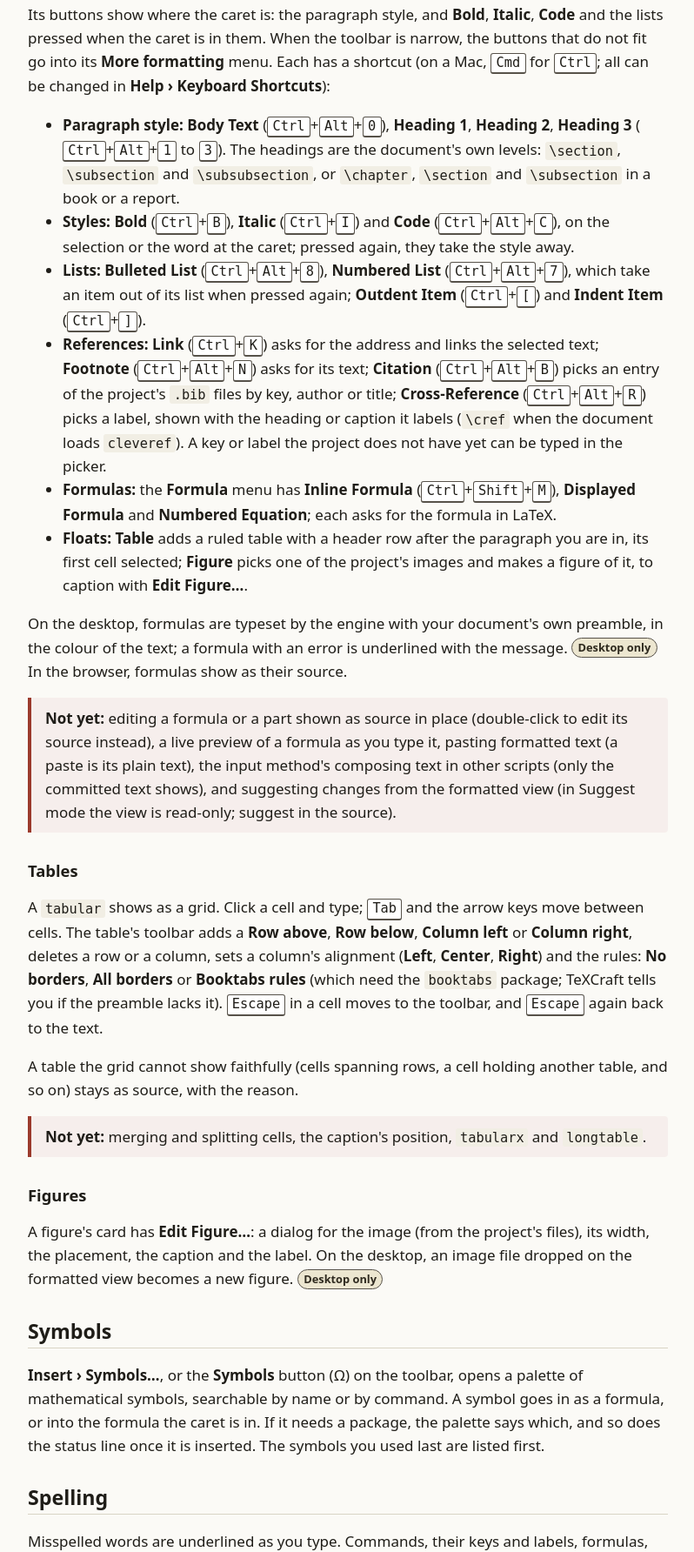
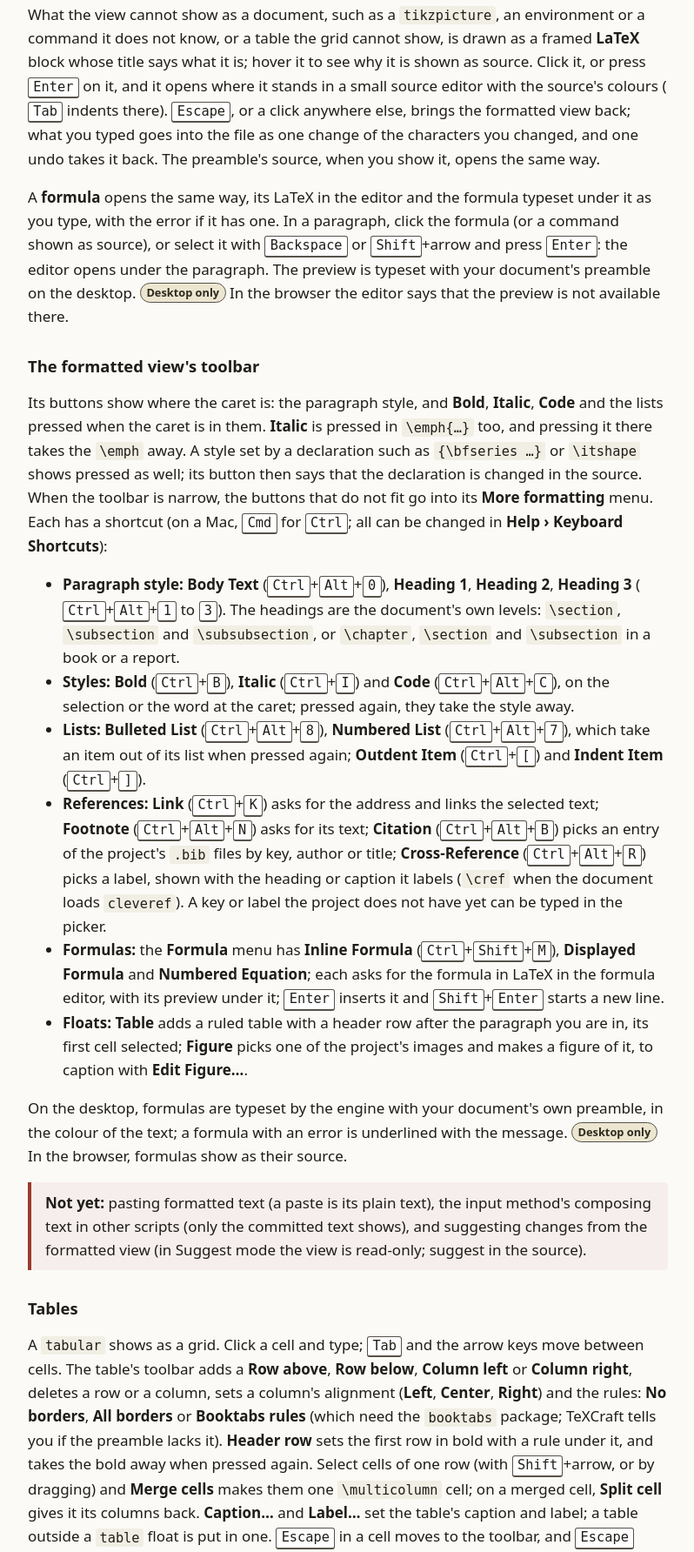
Before and after one commit to skadge/texcraft, a plain HTML site: page docs/guide/writing.html in a window 1280 px wide. Shown: the part 2791-4575 px from the top of the page at 87% size, without its empty margins (376-1174 px from the left). Drawn offline with Linux system fonts and the light colour scheme.

Commit message:
Docs: editing in place, formula previews, the table toolbar and figures in the guide, ROADMAP F3/F4, progress fragment
Co-Authored-By: Claude Opus 5.5 <noreply@anthropic.com>

```diff
--- a/docs/guide/writing.html
+++ b/docs/guide/writing.html
@@ -73,34 +73,38 @@
         <li><kbd>Enter</kbd> ends a paragraph; at the end of a heading it starts a paragraph under it; in a list it starts a new item, and on an empty item it ends the list (in a nested list, the item goes one level out).</li>
         <li><kbd>Backspace</kbd> at the start of a paragraph joins it to the one before; at the start of a heading it makes the heading body text; at the start of a list item it takes the item out of the list.</li>
         <li>In a list, <kbd>Tab</kbd> puts the item under the one before it, <kbd>Shift</kbd>+<kbd>Tab</kbd> takes it one level out.</li>
-        <li>A chip, a formula or a part shown as source is one unit: <kbd>Backspace</kbd> or <kbd>Delete</kbd> next to it selects it, a second press deletes it. Double-click it to edit its source.</li>
+        <li>A chip, a formula or a part shown as source is one unit: <kbd>Backspace</kbd> or <kbd>Delete</kbd> next to it selects it, a second press deletes it.</li>
         <li>Undo takes back typing a word at a time.</li>
         <li>Hover a citation to see who wrote it and when, from the project's <code>.bib</code> files. <kbd>Ctrl</kbd>+click a cross-reference to go to its label.</li>
         <li>Right-click (or <kbd>Shift</kbd>+<kbd>F10</kbd>) for the text's menu: on a misspelled word, its spellings, <span class="ui">Add to Dictionary</span> and <span class="ui">Ignore</span>, then cut, copy, paste and select all.</li>
       </ul>
+      <h3 id="formatted-latex">LaTeX and formulas, edited in place</h3>
+      <p>What the view cannot show as a document, such as a <code>tikzpicture</code>, an environment or a command it does not know, or a table the grid cannot show, is drawn as a framed <strong>LaTeX</strong> block whose title says what it is; hover it to see why it is shown as source. Click it, or press <kbd>Enter</kbd> on it, and it opens where it stands in a small source editor with the source's colours (<kbd>Tab</kbd> indents there). <kbd>Escape</kbd>, or a click anywhere else, brings the formatted view back; what you typed goes into the file as one change of the characters you changed, and one undo takes it back. The preamble's source, when you show it, opens the same way.</p>
+      <p>A <strong>formula</strong> opens the same way, its LaTeX in the editor and the formula typeset under it as you type, with the error if it has one. In a paragraph, click the formula (or a command shown as source), or select it with <kbd>Backspace</kbd> or <kbd>Shift</kbd>+arrow and press <kbd>Enter</kbd>: the editor opens under the paragraph. The preview is typeset with your document's preamble on the desktop. <span class="tag">Desktop only</span> In the browser the editor says that the preview is not available there.</p>
       <h3 id="formatted-toolbar">The formatted view's toolbar</h3>
-      <p>Its buttons show where the caret is: the paragraph style, and <span class="ui">Bold</span>, <span class="ui">Italic</span>, <span class="ui">Code</span> and the lists pressed when the caret is in them. When the toolbar is narrow, the buttons that do not fit go into its <span class="ui">More formatting</span> menu. Each has a shortcut (on a Mac, <kbd>Cmd</kbd> for <kbd>Ctrl</kbd>; all can be changed in <span class="ui">Help › Keyboard Shortcuts</span>):</p>
+      <p>Its buttons show where the caret is: the paragraph style, and <span class="ui">Bold</span>, <span class="ui">Italic</span>, <span class="ui">Code</span> and the lists pressed when the caret is in them. <span class="ui">Italic</span> is pressed in <code>\emph{…}</code> too, and pressing it there takes the <code>\emph</code> away. A style set by a declaration such as <code>{\bfseries …}</code> or <code>\itshape</code> shows pressed as well; its button then says that the declaration is changed in the source. When the toolbar is narrow, the buttons that do not fit go into its <span class="ui">More formatting</span> menu. Each has a shortcut (on a Mac, <kbd>Cmd</kbd> for <kbd>Ctrl</kbd>; all can be changed in <span class="ui">Help › Keyboard Shortcuts</span>):</p>
       <ul>
         <li><strong>Paragraph style:</strong> <span class="ui">Body Text</span> (<kbd>Ctrl</kbd>+<kbd>Alt</kbd>+<kbd>0</kbd>), <span class="ui">Heading 1</span>, <span class="ui">Heading 2</span>, <span class="ui">Heading 3</span> (<kbd>Ctrl</kbd>+<kbd>Alt</kbd>+<kbd>1</kbd> to <kbd>3</kbd>). The headings are the document's own levels: <code>\section</code>, <code>\subsection</code> and <code>\subsubsection</code>, or <code>\chapter</code>, <code>\section</code> and <code>\subsection</code> in a book or a report.</li>
         <li><strong>Styles:</strong> <span class="ui">Bold</span> (<kbd>Ctrl</kbd>+<kbd>B</kbd>), <span class="ui">Italic</span> (<kbd>Ctrl</kbd>+<kbd>I</kbd>) and <span class="ui">Code</span> (<kbd>Ctrl</kbd>+<kbd>Alt</kbd>+<kbd>C</kbd>), on the selection or the word at the caret; pressed again, they take the style away.</li>
         <li><strong>Lists:</strong> <span class="ui">Bulleted List</span> (<kbd>Ctrl</kbd>+<kbd>Alt</kbd>+<kbd>8</kbd>), <span class="ui">Numbered List</span> (<kbd>Ctrl</kbd>+<kbd>Alt</kbd>+<kbd>7</kbd>), which take an item out of its list when pressed again; <span class="ui">Outdent Item</span> (<kbd>Ctrl</kbd>+<kbd>[</kbd>) and <span class="ui">Indent Item</span> (<kbd>Ctrl</kbd>+<kbd>]</kbd>).</li>
         <li><strong>References:</strong> <span class="ui">Link</span> (<kbd>Ctrl</kbd>+<kbd>K</kbd>) asks for the address and links the selected text; <span class="ui">Footnote</span> (<kbd>Ctrl</kbd>+<kbd>Alt</kbd>+<kbd>N</kbd>) asks for its text; <span class="ui">Citation</span> (<kbd>Ctrl</kbd>+<kbd>Alt</kbd>+<kbd>B</kbd>) picks an entry of the project's <code>.bib</code> files by key, author or title; <span class="ui">Cross-Reference</span> (<kbd>Ctrl</kbd>+<kbd>Alt</kbd>+<kbd>R</kbd>) picks a label, shown with the heading or caption it labels (<code>\cref</code> when the document loads <code>cleveref</code>). A key or label the project does not have yet can be typed in the picker.</li>
-        <li><strong>Formulas:</strong> the <span class="ui">Formula</span> menu has <span class="ui">Inline Formula</span> (<kbd>Ctrl</kbd>+<kbd>Shift</kbd>+<kbd>M</kbd>), <span class="ui">Displayed Formula</span> and <span class="ui">Numbered Equation</span>; each asks for the formula in LaTeX.</li>
+        <li><strong>Formulas:</strong> the <span class="ui">Formula</span> menu has <span class="ui">Inline Formula</span> (<kbd>Ctrl</kbd>+<kbd>Shift</kbd>+<kbd>M</kbd>), <span class="ui">Displayed Formula</span> and <span class="ui">Numbered Equation</span>; each asks for the formula in LaTeX in the formula editor, with its preview under it; <kbd>Enter</kbd> inserts it and <kbd>Shift</kbd>+<kbd>Enter</kbd> starts a new line.</li>
         <li><strong>Floats:</strong> <span class="ui">Table</span> adds a ruled table with a header row after the paragraph you are in, its first cell selected; <span class="ui">Figure</span> picks one of the project's images and makes a figure of it, to caption with <span class="ui">Edit Figure…</span>.</li>
       </ul>
       <p>On the desktop, formulas are typeset by the engine with your document's own preamble, in the colour of the text; a formula with an error is underlined with the message. <span class="tag">Desktop only</span> In the browser, formulas show as their source.</p>
       <div class="not-yet">
-        <p><strong>Not yet:</strong> editing a formula or a part shown as source in place (double-click to edit its source instead), a live preview of a formula as you type it, pasting formatted text (a paste is its plain text), the input method's composing text in other scripts (only the committed text shows), and suggesting changes from the formatted view (in Suggest mode the view is read-only; suggest in the source).</p>
+        <p><strong>Not yet:</strong> pasting formatted text (a paste is its plain text), the input method's composing text in other scripts (only the committed text shows), and suggesting changes from the formatted view (in Suggest mode the view is read-only; suggest in the source).</p>
       </div>
 
       <h3 id="tables">Tables</h3>
       <!-- screenshot: a tabular as a grid in the formatted view, its toolbar open (light theme) -->
-      <p>A <code>tabular</code> shows as a grid. Click a cell and type; <kbd>Tab</kbd> and the arrow keys move between cells. The table's toolbar adds a <span class="ui">Row above</span>, <span class="ui">Row below</span>, <span class="ui">Column left</span> or <span class="ui">Column right</span>, deletes a row or a column, sets a column's alignment (<span class="ui">Left</span>, <span class="ui">Center</span>, <span class="ui">Right</span>) and the rules: <span class="ui">No borders</span>, <span class="ui">All borders</span> or <span class="ui">Booktabs rules</span> (which need the <code>booktabs</code> package; TeXCraft tells you if the preamble lacks it). <kbd>Escape</kbd> in a cell moves to the toolbar, and <kbd>Escape</kbd> again back to the text.</p>
+      <p>A <code>tabular</code> shows as a grid. Click a cell and type; <kbd>Tab</kbd> and the arrow keys move between cells. The table's toolbar adds a <span class="ui">Row above</span>, <span class="ui">Row below</span>, <span class="ui">Column left</span> or <span class="ui">Column right</span>, deletes a row or a column, sets a column's alignment (<span class="ui">Left</span>, <span class="ui">Center</span>, <span class="ui">Right</span>) and the rules: <span class="ui">No borders</span>, <span class="ui">All borders</span> or <span class="ui">Booktabs rules</span> (which need the <code>booktabs</code> package; TeXCraft tells you if the preamble lacks it). <span class="ui">Header row</span> sets the first row in bold with a rule under it, and takes the bold away when pressed again. Select cells of one row (with <kbd>Shift</kbd>+arrow, or by dragging) and <span class="ui">Merge cells</span> makes them one <code>\multicolumn</code> cell; on a merged cell, <span class="ui">Split cell</span> gives it its columns back. <span class="ui">Caption…</span> and <span class="ui">Label…</span> set the table's caption and label; a table outside a <code>table</code> float is put in one. <kbd>Escape</kbd> in a cell moves to the toolbar, and <kbd>Escape</kbd> again back to the text. Only the rows a change touches change in the file; the others stay exactly as they were.</p>
       <p>A table the grid cannot show faithfully (cells spanning rows, a cell holding another table, and so on) stays as source, with the reason.</p>
-      <p class="not-yet"><strong>Not yet:</strong> merging and splitting cells, the caption's position, <code>tabularx</code> and <code>longtable</code>.</p>
+      <p class="not-yet"><strong>Not yet:</strong> cells spanning rows (<code>\multirow</code>), the caption's position, <code>tabularx</code> and <code>longtable</code>.</p>
 
       <h3 id="figures">Figures</h3>
-      <p>A figure's card has <span class="ui">Edit Figure…</span>: a dialog for the image (from the project's files), its width, the placement, the caption and the label. On the desktop, an image file dropped on the formatted view becomes a new figure. <span class="tag">Desktop only</span></p>
+      <p>A figure's card shows its image at its width of the line. Drag the handle at the image's lower right corner to resize it: it snaps to a quarter, a half, three quarters and the whole line, and holding <kbd>Shift</kbd> lets it take any width. With the image focused, <kbd>-</kbd> and <kbd>+</kbd> step through the same widths. The caption under the image is edited like any text; a figure without one has <span class="ui">Add Caption</span>, which puts the caret in a new, empty caption.</p>
+      <p>Right-click the image (or press <kbd>Shift</kbd>+<kbd>F10</kbd> on it) for its width, where LaTeX may place it (where it fits best, here, at the top or the bottom of a page, or on a page of floats), its <span class="ui">Label…</span> and <span class="ui">Edit Figure…</span>, a dialog for the image (from the project's files), its width, the placement, the caption and the label. An image file dropped on the formatted view becomes a new figure, on the desktop and in the browser.</p>
 
       <h2 id="symbols">Symbols</h2>
       <!-- screenshot: the symbol palette, searched for "arrow" -->
```
Also changed, not shown: 2 other files.
